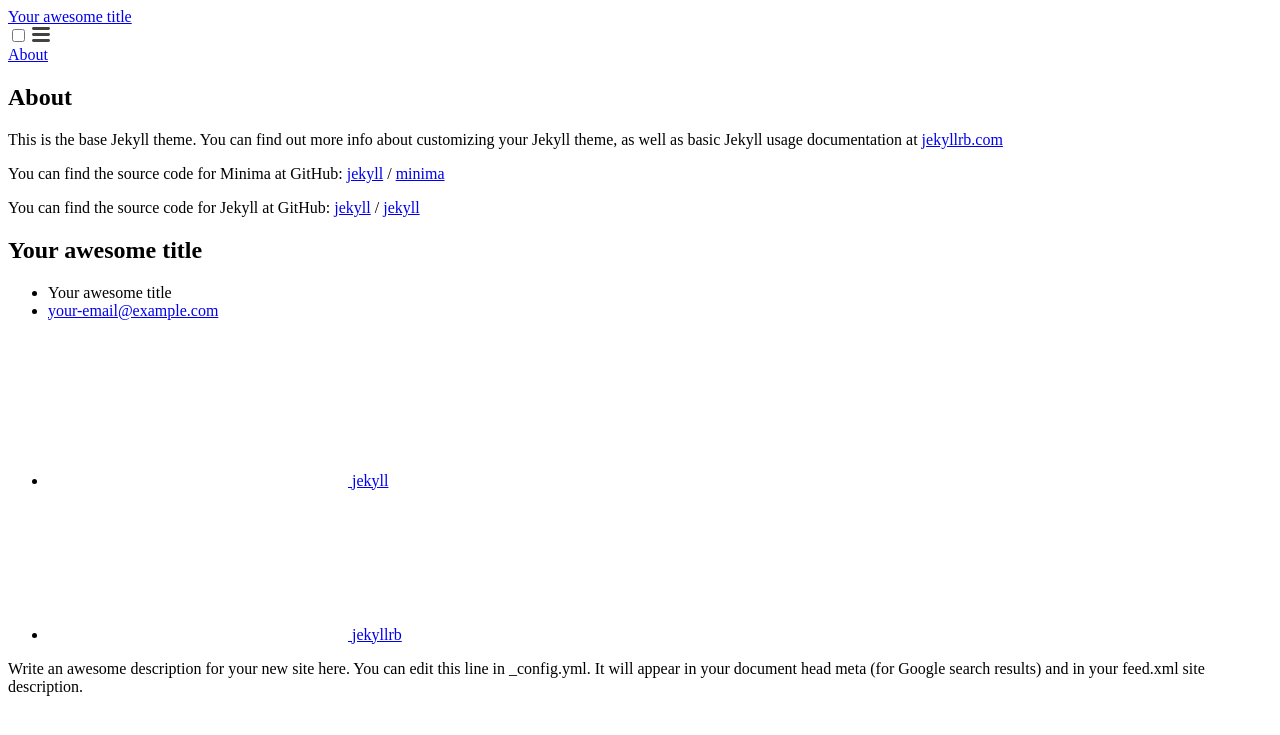
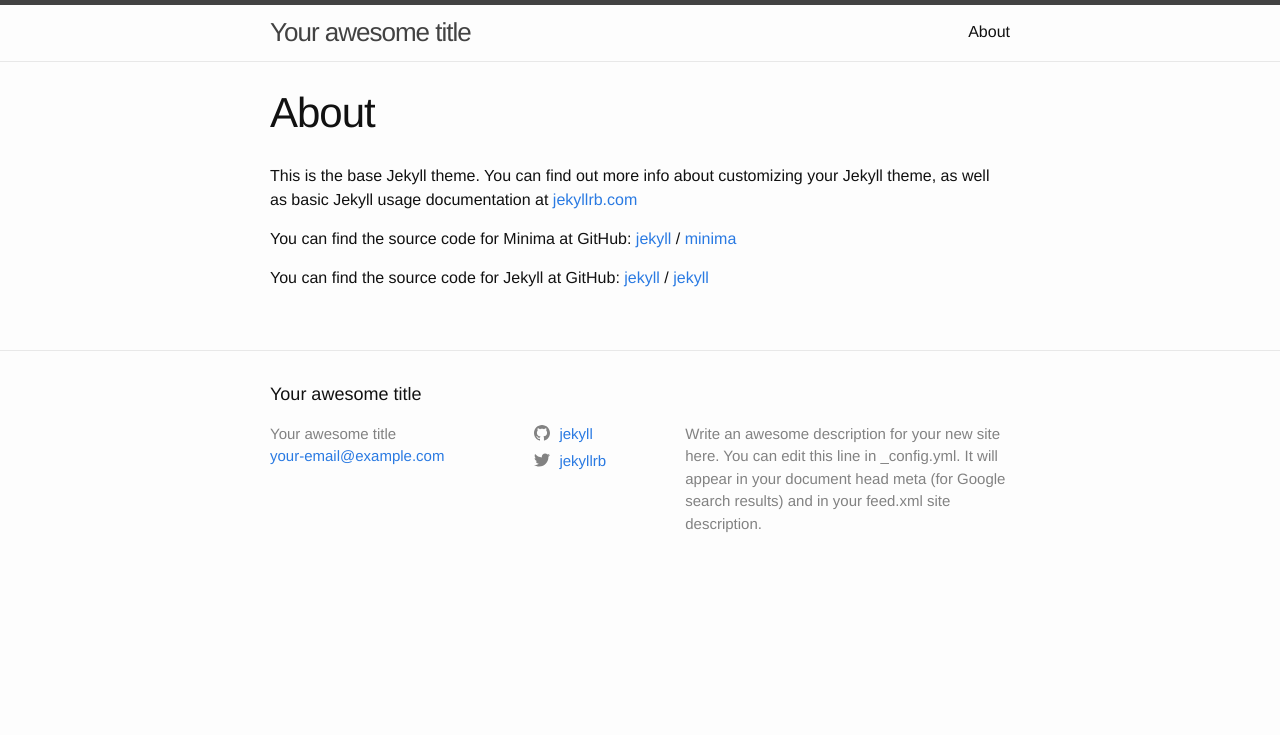
Before and after one commit to TayKangSheng/piggy-bank, a Jekyll site: the page built from about.md, in a window 1280 px wide. Shown: the top 735 px of the page. Built offline with Jekyll 4.4.1, drawn with Linux system fonts in a browser that asks for light colours.

Commit message:
fix assets path

```diff
--- a/_includes/head.html
+++ b/_includes/head.html
@@ -3,7 +3,7 @@
   <meta http-equiv="X-UA-Compatible" content="IE=edge">
   <meta name="viewport" content="width=device-width, initial-scale=1">
   {% seo %}
-  <link rel="stylesheet" href="assets/main.css">
+  <link rel="stylesheet" href="{{ "/assets/main.css" | relative_url }}">
   {% feed_meta %}
   {% if jekyll.environment == 'production' and site.google_analytics %}
     {% include google-analytics.html %}
--- a/_includes/social.html
+++ b/_includes/social.html
@@ -1,13 +1,13 @@
 <ul class="social-media-list">
-  {% if site.dribbble_username%}<li><a href="https://dribbble.com/{{ site.dribbble_username| cgi_escape | escape }}"><svg class="svg-icon"><use xlink:href="assets/minima-social-icons.svg#dribbble"></use></svg> <span class="username">{{ site.dribbble_username| escape }}</span></a></li>{% endif %}
-  {% if site.facebook_username%}<li><a href="https://www.facebook.com/{{ site.facebook_username| cgi_escape | escape }}"><svg class="svg-icon"><use xlink:href="assets/minima-social-icons.svg#facebook"></use></svg> <span class="username">{{ site.facebook_username| escape }}</span></a></li>{% endif %}
-  {% if site.flickr_username%}<li><a href="https://www.flickr.com/photos/{{ site.flickr_username| cgi_escape | escape }}"><svg class="svg-icon"><use xlink:href="assets/minima-social-icons.svg#flickr"></use></svg> <span class="username">{{ site.flickr_username| escape }}</span></a></li>{% endif %}
-  {% if site.github_username%}<li><a href="https://github.com/{{ site.github_username| cgi_escape | escape }}"><svg class="svg-icon"><use xlink:href="assets/minima-social-icons.svg#github"></use></svg> <span class="username">{{ site.github_username| escape }}</span></a></li>{% endif %}
-  {% if site.instagram_username%}<li><a href="https://instagram.com/{{ site.instagram_username| cgi_escape | escape }}"><svg class="svg-icon"><use xlink:href="assets/minima-social-icons.svg#instagram"></use></svg> <span class="username">{{ site.instagram_username| escape }}</span></a></li>{% endif %}
-  {% if site.linkedin_username%}<li><a href="https://www.linkedin.com/in/{{ site.linkedin_username| cgi_escape | escape }}"><svg class="svg-icon"><use xlink:href="assets/minima-social-icons.svg#linkedin"></use></svg> <span class="username">{{ site.linkedin_username| escape }}</span></a></li>{% endif %}
-  {% if site.pinterest_username%}<li><a href="https://www.pinterest.com/{{ site.pinterest_username| cgi_escape | escape }}"><svg class="svg-icon"><use xlink:href="assets/minima-social-icons.svg#pinterest"></use></svg> <span class="username">{{ site.pinterest_username| escape }}</span></a></li>{% endif %}
-  {% if site.twitter_username%}<li><a href="https://www.twitter.com/{{ site.twitter_username| cgi_escape | escape }}"><svg class="svg-icon"><use xlink:href="assets/minima-social-icons.svg#twitter"></use></svg> <span class="username">{{ site.twitter_username| escape }}</span></a></li>{% endif %}
-  {% if site.youtube_username%}<li><a href="https://youtube.com/{{ site.youtube_username| cgi_escape | escape }}"><svg class="svg-icon"><use xlink:href="assets/minima-social-icons.svg#youtube"></use></svg> <span class="username">{{ site.youtube_username| escape }}</span></a></li>{% endif %}
-  {% if site.googleplus_username%}<li><a href="https://plus.google.com/{{ site.googleplus_username| escape }}"><svg class="svg-icon"><use xlink:href="assets/minima-social-icons.svg#googleplus"></use></svg> <span class="username">{{ site.googleplus_username| escape }}</span></a></li>{% endif %}
-  {% if site.rss %}<li><a href="{{ 'feed.xml' | relative_url }}"><svg class="svg-icon"><use xlink:href="assets/minima-social-icons.svg#rss"></use></svg> <span>{{ site.rss | escape }}</span></a></li>{% endif %}
+  {% if site.dribbble_username%}<li><a href="https://dribbble.com/{{ site.dribbble_username| cgi_escape | escape }}"><svg class="svg-icon"><use xlink:href="{{ "/assets/minima-social-icons.svg#dribbble" | relative_url }}"></use></svg> <span class="username">{{ site.dribbble_username| escape }}</span></a></li>{% endif %}
+  {% if site.facebook_username%}<li><a href="https://www.facebook.com/{{ site.facebook_username| cgi_escape | escape }}"><svg class="svg-icon"><use xlink:href="{{ "/assets/minima-social-icons.svg#facebook" | relative_url }}"></use></svg> <span class="username">{{ site.facebook_username| escape }}</span></a></li>{% endif %}
+  {% if site.flickr_username%}<li><a href="https://www.flickr.com/photos/{{ site.flickr_username| cgi_escape | escape }}"><svg class="svg-icon"><use xlink:href="{{ "/assets/minima-social-icons.svg#flickr" | relative_url }}"></use></svg> <span class="username">{{ site.flickr_username| escape }}</span></a></li>{% endif %}
+  {% if site.github_username%}<li><a href="https://github.com/{{ site.github_username| cgi_escape | escape }}"><svg class="svg-icon"><use xlink:href="{{ "/assets/minima-social-icons.svg#github" | relative_url }}"></use></svg> <span class="username">{{ site.github_username| escape }}</span></a></li>{% endif %}
+  {% if site.instagram_username%}<li><a href="https://instagram.com/{{ site.instagram_username| cgi_escape | escape }}"><svg class="svg-icon"><use xlink:href="{{ "/assets/minima-social-icons.svg#instagram" | relative_url }}"></use></svg> <span class="username">{{ site.instagram_username| escape }}</span></a></li>{% endif %}
+  {% if site.linkedin_username%}<li><a href="https://www.linkedin.com/in/{{ site.linkedin_username| cgi_escape | escape }}"><svg class="svg-icon"><use xlink:href="{{ "/assets/minima-social-icons.svg#linkedin" | relative_url }}"></use></svg> <span class="username">{{ site.linkedin_username| escape }}</span></a></li>{% endif %}
+  {% if site.pinterest_username%}<li><a href="https://www.pinterest.com/{{ site.pinterest_username| cgi_escape | escape }}"><svg class="svg-icon"><use xlink:href="{{ "/assets/minima-social-icons.svg#pinterest" | relative_url }}"></use></svg> <span class="username">{{ site.pinterest_username| escape }}</span></a></li>{% endif %}
+  {% if site.twitter_username%}<li><a href="https://www.twitter.com/{{ site.twitter_username| cgi_escape | escape }}"><svg class="svg-icon"><use xlink:href="{{ "/assets/minima-social-icons.svg#twitter" | relative_url }}"></use></svg> <span class="username">{{ site.twitter_username| escape }}</span></a></li>{% endif %}
+  {% if site.youtube_username%}<li><a href="https://youtube.com/{{ site.youtube_username| cgi_escape | escape }}"><svg class="svg-icon"><use xlink:href="{{ "/assets/minima-social-icons.svg#youtube" | relative_url }}"></use></svg> <span class="username">{{ site.youtube_username| escape }}</span></a></li>{% endif %}
+  {% if site.googleplus_username%}<li><a href="https://plus.google.com/{{ site.googleplus_username| escape }}"><svg class="svg-icon"><use xlink:href="{{ "/assets/minima-social-icons.svg#googleplus" | relative_url }}"></use></svg> <span class="username">{{ site.googleplus_username| escape }}</span></a></li>{% endif %}
+  {% if site.rss %}<li><a href="{{ 'feed.xml' | relative_url }}"><svg class="svg-icon"><use xlink:href="{{ "/assets/minima-social-icons.svg#rss" | relative_url }}"></use></svg> <span>{{ site.rss | escape }}</span></a></li>{% endif %}
 </ul>
```
